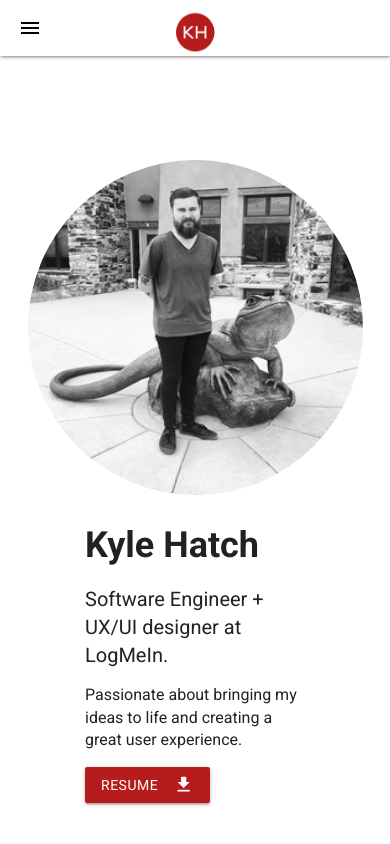
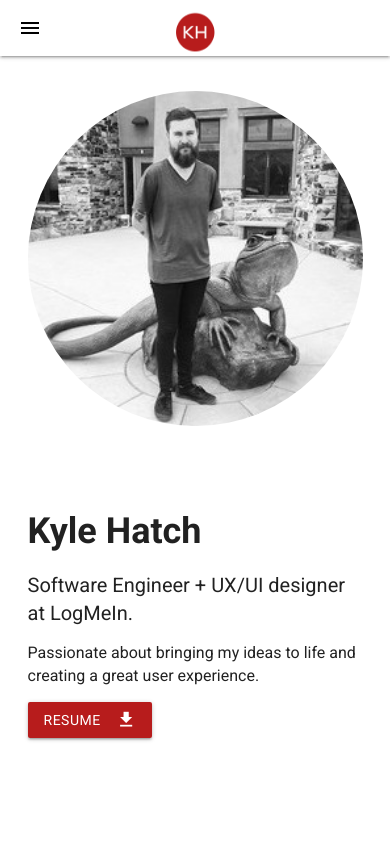
Before and after one commit to Relofr/myPortfolioUofU, a Vue app in the folder myPortfolio/: page / in a window 390 px wide. Shown: the top 844 px of the page. Built offline with nearby package versions, Linux system fonts and the light colour scheme.

Commit message:
updated css

```diff
--- a/myPortfolio/src/App.vue
+++ b/myPortfolio/src/App.vue
@@ -37,13 +37,6 @@ export default {
 
 }
 
-.wrapper {
-  display: flex;
-  min-height: 100vh;
-  flex-direction: column;
-  margin: 25px 70px 0 70px;
-}
-
 .fade-enter-active,
 .fade-leave-active {
   transition: opacity 0.3s ease;
--- a/myPortfolio/src/components/AboutMeComponent.vue
+++ b/myPortfolio/src/components/AboutMeComponent.vue
@@ -22,12 +22,17 @@ export default {
 
 <style scoped>
 .flex-container {
-    display: flex;
-    justify-content: center;
+  display: flex;
+  flex-direction: row;
+  align-items: center;
+  margin: auto;
+  padding: 0px;
+  gap: 80px;
+  width: 1000px;
 }
 
 .aboutme {
-    width: 1000px;
+    width: 100%;
     display: flex;
     flex-direction: column;
     align-content: flex-start;
@@ -41,10 +46,6 @@ export default {
     font-weight: 700;
 }
 
-.body {
-    margin-bottom: 20px;
-}
-
 img {
     height: 50px;
     width: 50px;
--- a/myPortfolio/src/components/HomeComponent.vue
+++ b/myPortfolio/src/components/HomeComponent.vue
@@ -1,5 +1,6 @@
 <template>
   <div class="flex-container">
+    <div class="home-container">
       <img class="profile-picture" alt="profile picture" src="@/assets/ProfilePicture.jpeg" />
       <div class="inner-container row">
         <div class="flex-item name">{{ name }}</div>
@@ -8,6 +9,7 @@
         <div>
           <a @click="downloadResume()" class="waves-effect waves-light red darken-4 btn"><i
               class="material-icons right">file_download</i>Resume</a>
+        </div>
       </div>
     </div>
   </div>
@@ -38,22 +40,26 @@ export default {
 </script>
 
 <style scoped>
+.flex-container {
+  display: flex;
+  flex-direction: row;
+  justify-content: center;
+}
+
+.home-container {
+  display: flex;
+  align-items: center;
+  gap: 80px;
+  height: calc(100vh - 64px);
+}
+
 .profile-picture {
-  width: 335px;
-  height: 335px;
+  max-width: 335px;
+  height: 100%;
+  max-height: 335px;
   border-radius: 50%;
 }
 
-.flex-container {
-  display: flex;
-  flex-direction: row;
-  align-items: center;
-  margin: auto;
-  padding: 0px;
-  gap: 80px;
-  width: 1000px;
-  height: calc(100vh - 64px);
-}
 
 .inner-container {
   width: 100%;
@@ -67,7 +73,6 @@ export default {
   padding: 0px;
   gap: 15px;
   width: 500px;
-  height: calc(100vh - 64px);
   flex: none;
   order: 1;
   align-self: stretch;
@@ -92,11 +97,18 @@ export default {
     display: flex;
     flex-direction: column;
     align-items: center;
-    margin-top: calc(0px + 64px);
     padding: 15px;
     gap: 25px;
     width: 100%;
     height: 100%;
+  }
+
+  .home-container {
+    display: flex;
+    align-items: center;
+    gap: 80px;
+    height: calc(100vh - 64px);
+    flex-direction: column;
   }
 
   .row {
@@ -107,7 +119,6 @@ export default {
     padding: 0px;
     gap: 15px;
     width: auto;
-    height: calc(100vh - 64px);
     flex: none;
     order: 1;
     align-self: stretch;
--- a/myPortfolio/src/components/NavbarComponent.vue
+++ b/myPortfolio/src/components/NavbarComponent.vue
@@ -58,6 +58,7 @@ export default {
 
 nav {
     background-color: #fff;
+    width: 100%;
     // line-height: 60px;
 
     a {
--- a/myPortfolio/src/styles/global.scss
+++ b/myPortfolio/src/styles/global.scss
@@ -1,27 +1,35 @@
 @import './constants';
 
-body,
+* {
+  margin: 0;
+  padding: 0;
+  box-sizing: border-box;
+}
+
 html {
-  height: 100vh;
+  height: 100%;
   font-size: 16px;
   font-family: 'Roboto', sans-serif;
 }
 
 body {
   font-size: 14px;
-  min-width: 320px;
   position: relative;
   line-height: 1.4;
   font-weight: normal;
+  min-height: 100vh;
 }
 
+.wrapper {
+  display: flex;
+  min-height: 100vh;
+  flex-direction: column;
+  margin: 20px 30px;
+}
 
-// .timeline {
-//   @media (max-width: #{map-get($breakpoints, medium)}) {
-//     width: 100%;
-//   }
-
-//   @media (min-width: #{map-get($breakpoints, medium)}) {
-//     width: 60%
-//   }
-// }
+@media(max-width: 1000px) {
+  body {
+    width: 100%;
+    height: 100%;
+  }
+}
--- a/myPortfolio/src/views/AboutView.vue
+++ b/myPortfolio/src/views/AboutView.vue
@@ -1,5 +1,4 @@
 <template>
-  <main>
   <div class="flex-container">
     <div class="aboutme">
       <div v-for="(post, index) in posts" :key="index">
@@ -15,7 +14,6 @@
       </div>
     </div>
   </div>
-  </main>
 </template>
 
 <script>
@@ -34,7 +32,7 @@ export default {
           I am a strong believer in dynamic and scalable design. Anytime you can reuse components in different ways, it not only speeds up workflow but also keeps consistency throughout the project, which is great for user experience. As an engineer, I have experience collaborating closely with design teams to make sure we keep that in mind.`
         },
         { id: 1, title: "Skills", images: { "Figma": "figma.png", "Vue.js": "vue.png", "Photoshop": "photoshop.png", "Adobe Illustrator": "ai.png", "Wireframing": "wireframe.png" } },
-        { id: 2, title: "Hobbies", body: "Hobbies" },
+        { id: 2, title: "Hobbies", body: ["Photography", "Video games"].join(", ") },
       ]
     };
   },
@@ -49,11 +47,10 @@ export default {
 }
 
 .aboutme {
-  width: 1000px;
+  width: 100%;
   display: flex;
   flex-direction: column;
   align-content: flex-start;
-  flex-wrap: wrap;
 }
 
 
@@ -63,14 +60,12 @@ export default {
   font-weight: 700;
 }
 
-.body {
-  margin-bottom: 20px;
-}
-
 .skills-container {
   display: flex;
   flex-direction: row;
-  gap: 35px;
+  justify-content: space-between;
+  width: 100%;
+  max-width: 330px;
 }
 
 img {
--- a/myPortfolio/src/views/HomeView.vue
+++ b/myPortfolio/src/views/HomeView.vue
@@ -3,8 +3,6 @@ import HomeComponent from '../components/HomeComponent.vue';
 </script>
 
 <template>
-  <main>
     <HomeComponent name="Kyle Hatch" job="Software Engineer + UX/UI designer at LogMeIn."
       bio="Passionate about bringing my ideas to life and creating a great user experience." />
-  </main>
 </template>
```
Also changed, not shown: myPortfolio/src/assets/ProfilePicture.jpeg. Lines whose indentation alone changed are shown as unchanged.
